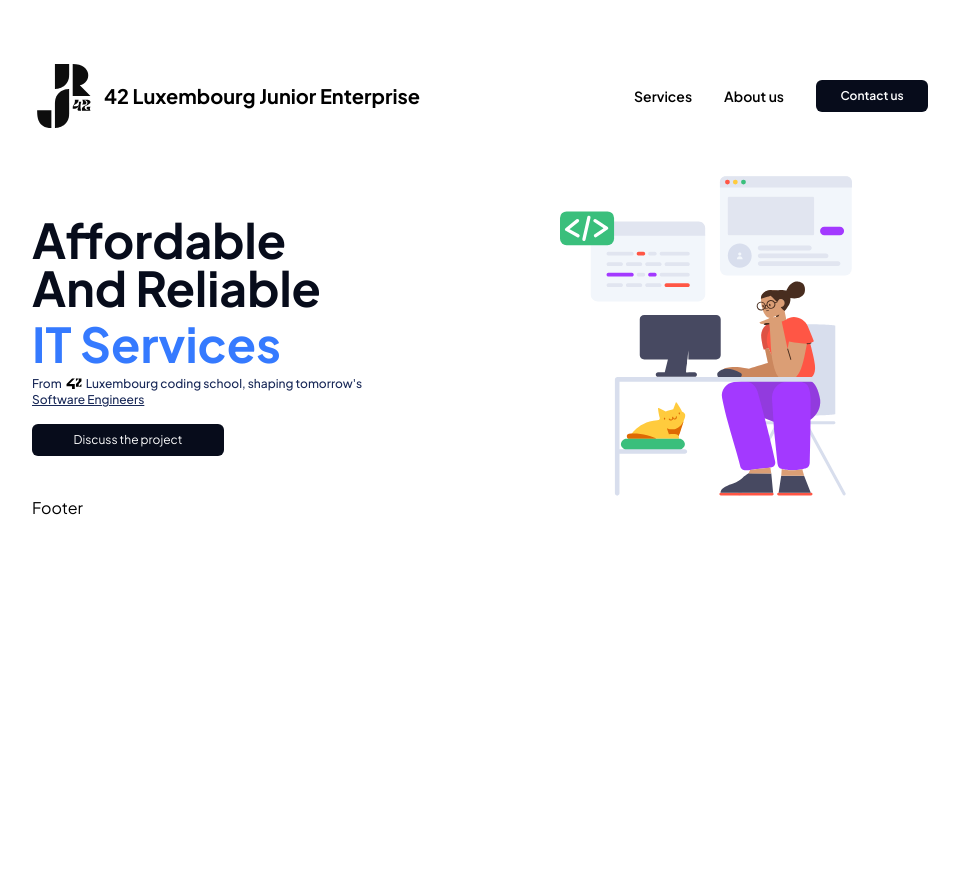
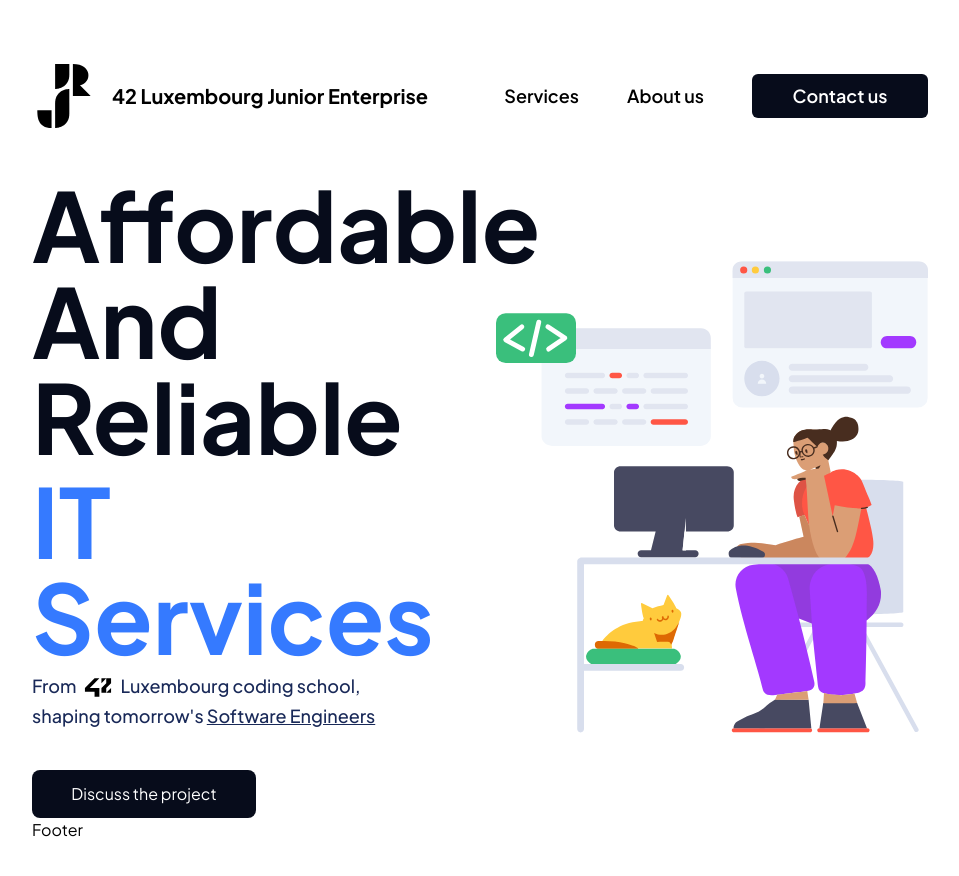
Before and after one commit to Nailuu/A42, a Next.js app: page / in a window 1280 px wide. Shown: the top 876 px of the page, without its empty margins (160-1119 px from the left). Before the commit the page ends 800 px from the top, so only its background shows below. Built offline with nearby package versions, Linux system fonts and the light colour scheme.

Commit message:
Responsive Navbar

```diff
--- a/components/Container.tsx
+++ b/components/Container.tsx
@@ -4,7 +4,7 @@ interface ContainerProps {
 
 const Container = ({ children }: ContainerProps) => {
   return (
-    <div className="mx-12 md:mx-24 lg:mx-48 my-12 md:my-14 lg:my-16">
+    <div className="mx-8 md:mx-20 lg:mx-32 xl:mx-48 my-8 md:my-12 lg:my-16">
       {children}
     </div>
   );
--- a/components/Header.tsx
+++ b/components/Header.tsx
@@ -1,27 +1,24 @@
 const Header = () => {
   return (
-    <nav className="flex md:justify-between items-center">
-      <div className="md:hidden">
-
-      </div>
-      <div className="flex gap-2 items-center">
+    <nav className="flex justify-center md:justify-between items-center">
+      <div className="flex gap-2 xl:gap-4 items-center">
         <img
-          className="w-8 md:w-12 lg:w-16 h-8 md:h-12 lg:h-16 text-[#070C1B]"
+          className="w-8 md:w-10 lg:w-12 xl:w-16 h-8 md:h-10 lg:h-12 xl:h-16 text-[#070C1B]"
           alt="42 Luxembourg Junior Enterprise Logo"
           src="/logo.svg"
         />
-        <h1 className="font-bold text-xs md:text-sm lg:text-xl">42 Luxembourg Junior Enterprise</h1>
+        <h1 className="font-bold text-xs md:text-sm lg:text-base xl:text-xl">42 Luxembourg Junior Enterprise</h1>
       </div>
-      <div className="hidden md:flex items-center gap-8">
-        <a href="#services" className="font-semibold text-sm">
+      <div className="hidden md:flex items-center gap-2 md:gap-6 lg:gap-8 xl:gap-12">
+        <a href="#services" className="font-semibold text-sm lg:text-base xl:text-lg hover:underline">
           Services
         </a>
-        <a href="#about" className="font-semibold text-sm">
+        <a href="#about" className="font-semibold text-sm lg:text-base xl:text-lg hover:underline">
           About us
         </a>
         <a
           href="#contact"
-          className="py-2 px-4 font-semibold text-xs bg-[#070C1B] text-white rounded-md w-28 flex justify-center cursor-pointer"
+          className="py-2 px-4 font-semibold text-xs lg:text-base xl:text-lg bg-[#070C1B] text-white rounded-md w-28 lg:w-36 xl:w-44 flex justify-center cursor-pointer"
         >
           Contact us
         </a>
--- a/components/Hero.tsx
+++ b/components/Hero.tsx
@@ -1,32 +1,33 @@
 const Hero = () => {
   return (
-    <section className="mt-12 w-full flex gap-2 justify-between items-center">
-      <div className="flex flex-col gap-2 md:w-1/2">
-        <h2 className="text-[#070C1B] font-bold text-5xl flex flex-col gap-2 leading-16">
+    <section className="grid md:grid-cols-2 mt-12 w-full gap-8 items-center">
+      <div className="flex flex-col gap-2">
+        <h2 className="text-[#070C1B] font-bold text-5xl lg:text-6xl xl:text-8xl flex flex-col gap-2 leading-16">
           Affordable<br></br>
           And Reliable
           <span className="text-[#357AFF]"> IT Services</span>
         </h2>
-        <div className="text-[#192958] font-medium text-xs mb-2 w-3/4">
+        <div className="text-[#192958] w-5/6 md:mb-4 lg:mb-8 font-medium text-xs md:text-sm lg:text-lg mb-2">
           From
           <img
-            className="mx-1 w-4 h-4 inline text-[#070C1B]"
+            className="mx-1 md:mx-1.25 lg:mx-2 w-4 md:w-5 lg:w-7 h-4 md:h-5 lg:h-7 inline text-[#070C1B]"
             alt="42 School Logo"
             src="/42logo.svg"
           />
           Luxembourg coding school, shaping tomorrow's
-          <span className="underline"> Software Engineers</span>
+          <span> </span>
+          <span className="underline">Software Engineers</span>
         </div>
         <a
           href="#contact"
-          className="py-2 px-4 text-xs bg-[#070C1B] text-white rounded-md w-48 flex justify-center cursor-pointer"
+          className="py-2 md:py-3 px-4 md:px-8 text-xs md:text-base bg-[#070C1B] text-white rounded-md md:rounded-lg w-48 md:w-56 flex justify-center cursor-pointer"
         >
           Discuss the project
         </a>
       </div>
-      <div className="hidden md:block w-1/2 justify-center items-center">
+      <div className="hidden md:flex justify-center items-center">
         <img
-          className="w-full h-80 object-contain"
+          className="md:max-h-[300px] lg:max-h-[500px] object-contain"
           alt="Illustration of a women working on her computer"
           src="/hero-illustration.svg"
         />
```
Also changed, not shown: public/logo.svg.
